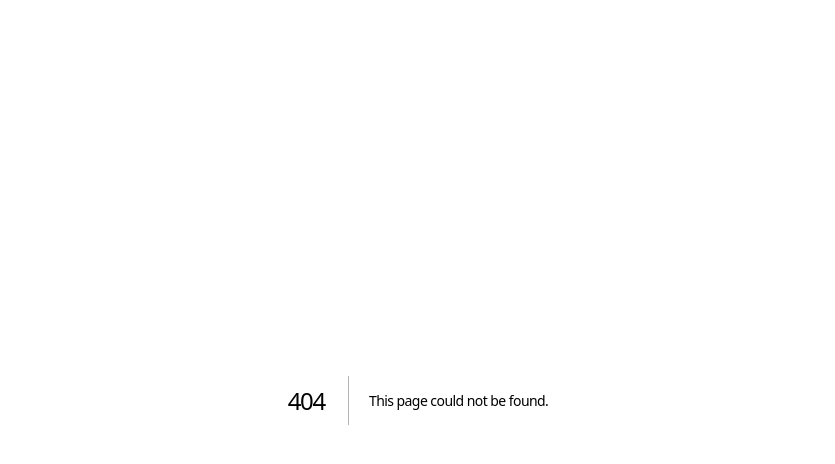
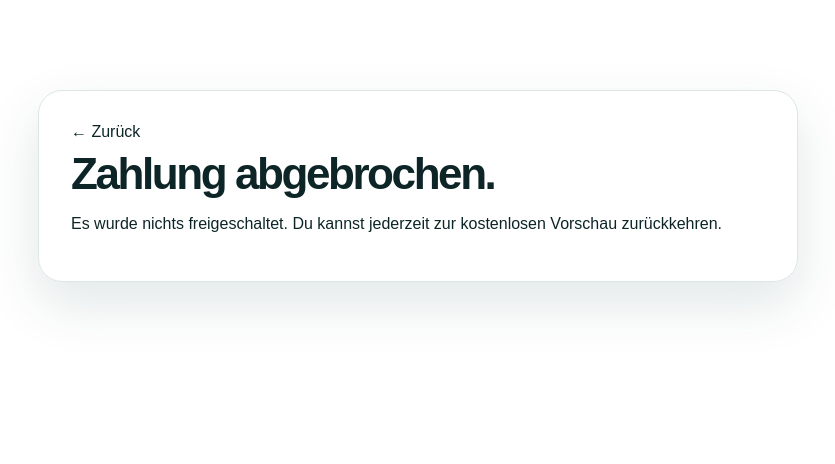
Before and after one commit to Edivano74/Edivano, a Next.js app: page /cancel in a window 1280 px wide. Before the commit this address had no page. Shown: the top 464 px of the page, without its empty margins (222-1057 px from the left). Built offline with nearby package versions, Linux system fonts and the light colour scheme.

Commit message:
Add cancel page

```diff
--- /dev/null
+++ b/app/cancel/page.js
@@ -0,0 +1,3 @@
+export default function Cancel(){
+  return <main className="status"><a href="/">← Zurück</a><h1 style={{fontSize:44}}>Zahlung abgebrochen.</h1><p>Es wurde nichts freigeschaltet. Du kannst jederzeit zur kostenlosen Vorschau zurückkehren.</p></main>;
+}
```
